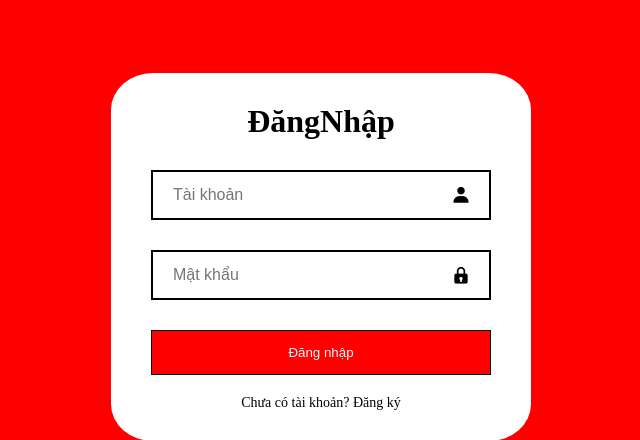
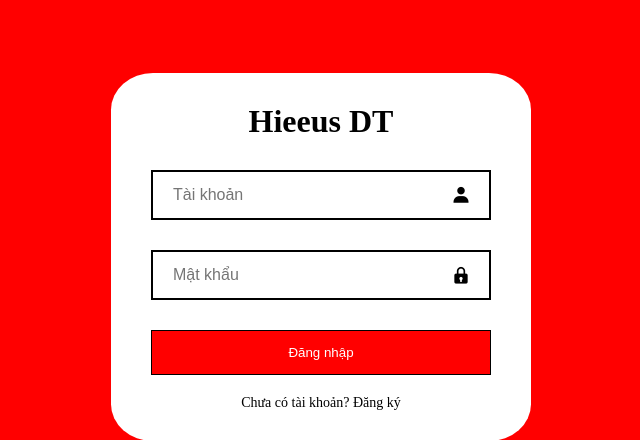
Before and after one commit to hieu180704/PhanMem, a PHP site: page /dangnhap.php in a window 1280 px wide. Shown: the part 143-583 px from the top of the page, without its empty margins (319-959 px from the left). Run offline with PHP 8.4, Linux system fonts and the light colour scheme.

Commit message:
sua dang nhap

```diff
--- a/WebNoiThat/main/dangnhap.php
+++ b/WebNoiThat/main/dangnhap.php
@@ -45,7 +45,7 @@ include '../quanly/functions.php'; //File Hàm
 
         ?>
         <form method="POST">
-            <h1>ĐăngNhập</h1>
+            <h1>Hieeus DT</h1>
             <div class="inputbox">
                 <input type="text" placeholder="Tài khoản" name="txtTenTaiKhoan">
                 <i class='bx bxs-user'></i>
```
